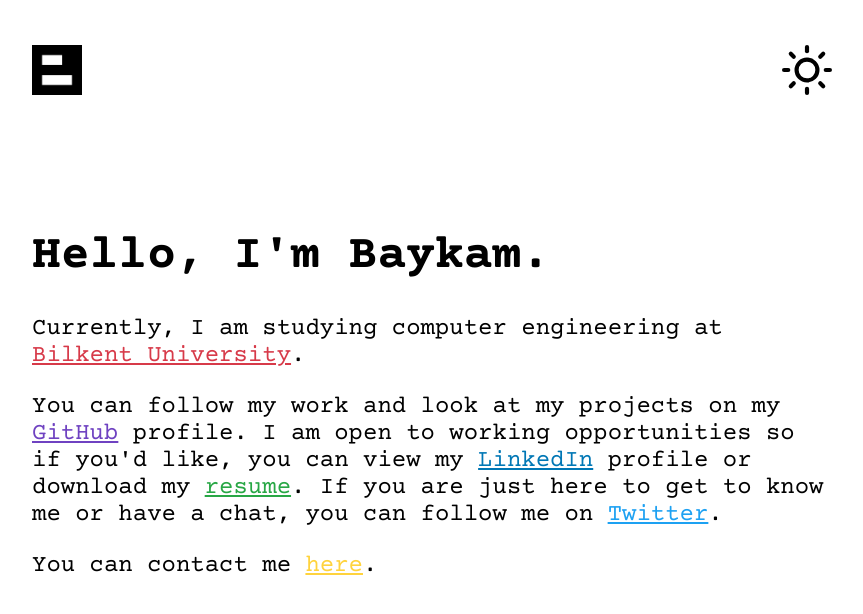
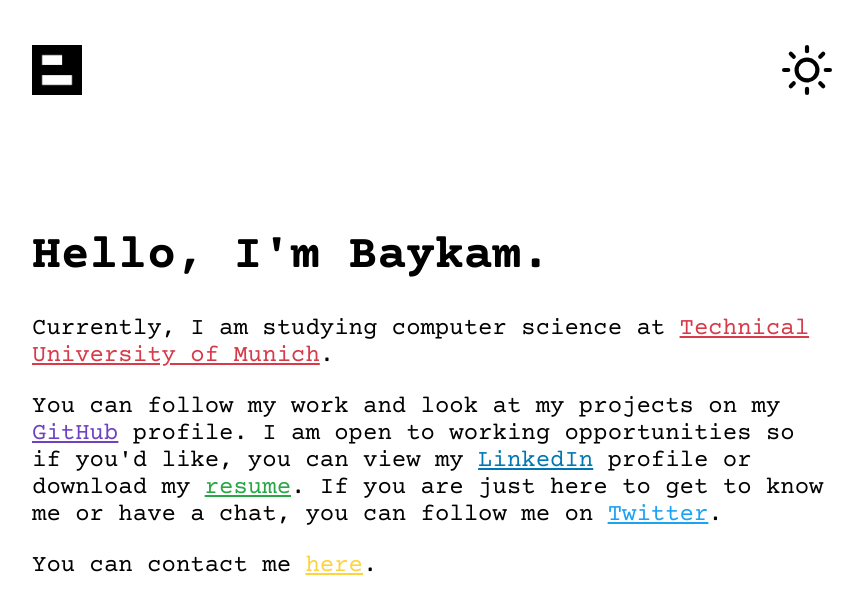
Before and after one commit to baykamsay/baykam.me, a Next.js app: page / in a window 1280 px wide. Shown: the top 614 px of the page, without its empty margins (208-1071 px from the left). Built offline with nearby package versions, Linux system fonts and the light colour scheme.

Commit message:
Update information

```diff
--- a/pages/index.js
+++ b/pages/index.js
@@ -12,14 +12,14 @@ export default function Home() {
         <div className="container">
           <h1>Hello, I'm Baykam.</h1>
           <p>
-            Currently, I am studying computer engineering at{" "}
+            Currently, I am studying computer science at{" "}
             <a
-              href="https://w3.bilkent.edu.tr/bilkent/"
+              href="https://www.tum.de/en/"
               target="_blank"
               rel="noopener noreferrer"
               className="bilkent"
             >
-              Bilkent University
+              Technical University of Munich
             </a>
             .
           </p>
```
Also changed, not shown: 1 other file (tests, documents, lock files or other folders).
